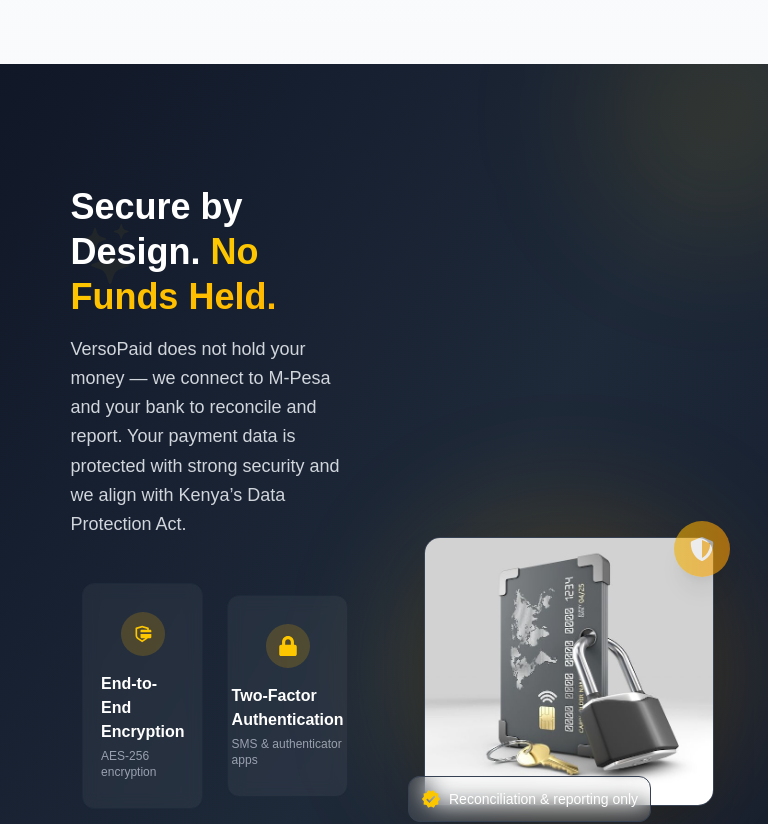
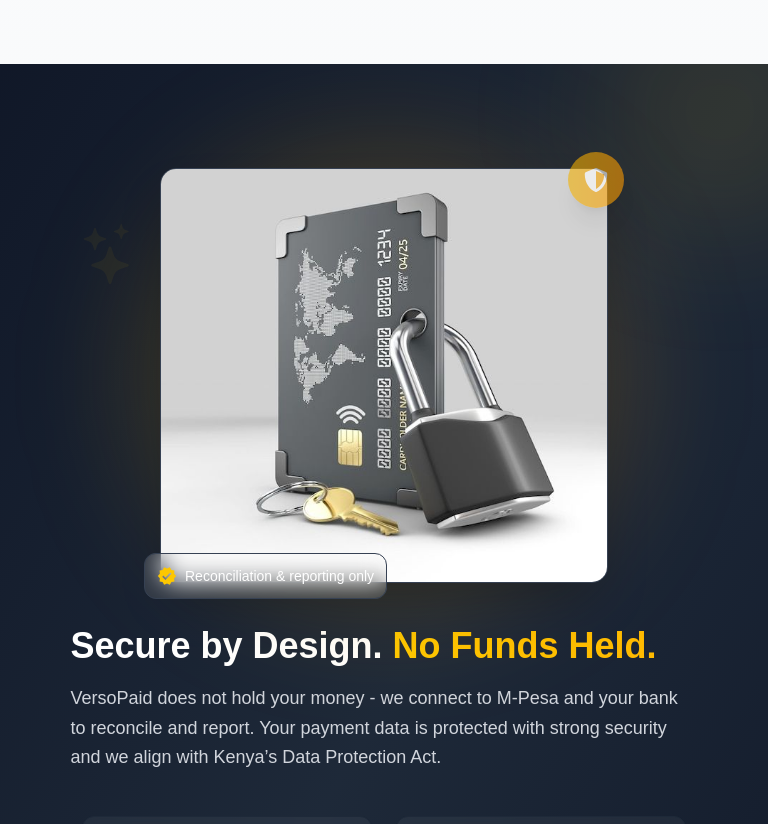
Before and after one commit to MuthonduG/versopay, a React (Vite) app: page / in a window 768 px wide. Shown: the part 5883-6707 px from the top of the page. Built offline with nearby package versions, Linux system fonts and the light colour scheme; a web font is replaced by a local one.

Commit message:
updates: updated ui for mid-screens from 760-1250px

```diff
--- a/index.html
+++ b/index.html
@@ -3,7 +3,7 @@
   <head>
     <!-- Basic Setup -->
     <meta charset="UTF-8" />
-    <link rel="icon" type="image/png" href="/src/assets/verso.png" />
+    <link rel="icon" type="image/png" href="/verso.png" />
     <meta name="viewport" content="width=device-width, initial-scale=1.0" />
 
     <!-- Primary SEO -->
--- a/package.json
+++ b/package.json
@@ -1,5 +1,5 @@
 {
-  "name": "verso_pay",
+  "name": "versopaid",
   "private": true,
   "version": "0.0.0",
   "type": "module",
--- a/src/index.css
+++ b/src/index.css
@@ -89,3 +89,11 @@
 .animate-float {
     animation: float 6s ease-in-out infinite;
 }
+
+
+@media (min-width: 760px) and (max-width: 1250px) {
+  .security_component {
+    flex-direction: column-reverse;
+    gap: 1.5rem;
+  }
+}
--- a/src/pages/home/security/SecurityTransactionsComponent.tsx
+++ b/src/pages/home/security/SecurityTransactionsComponent.tsx
@@ -32,7 +32,7 @@
         </div>
       </div>
 
-      <div className="relative z-10 flex flex-col-reverse md:flex-row justify-center items-center py-10 p-4 w-[90%] lg:w-[70%] gap-12">
+      <div className="security_component relative z-10 flex flex-col-reverse md:flex-row justify-center items-center py-10 p-4 w-[90%] lg:w-[70%] gap-12">
 
         {/* Left side - Content */}
         <div className="flex-1 flex-col justify-start items-start gap-6 p-4">
@@ -47,7 +47,7 @@
 
           {/* Description */}
           <p className="text-gray-300 mt-4 leading-relaxed text-lg">
-            VersoPaid does not hold your money — we connect to M-Pesa and your bank to reconcile and report.
+            VersoPaid does not hold your money - we connect to M-Pesa and your bank to reconcile and report.
             Your payment data is protected with strong security and we align with Kenya’s Data Protection Act.
           </p>
 
```
Also changed, not shown: public/verso.png (renamed from src/assets/verso.png), 1 other file (tests, documents, lock files or other folders).
